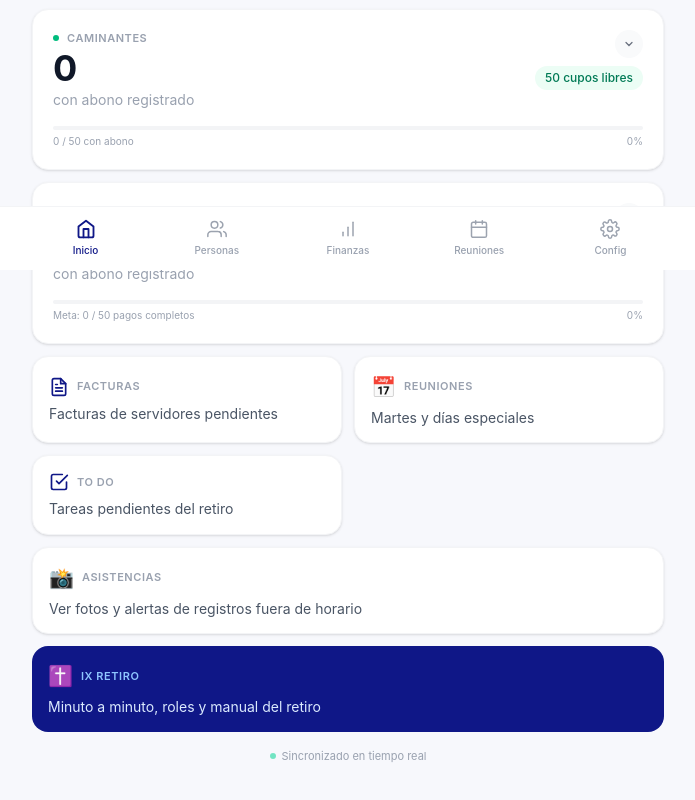
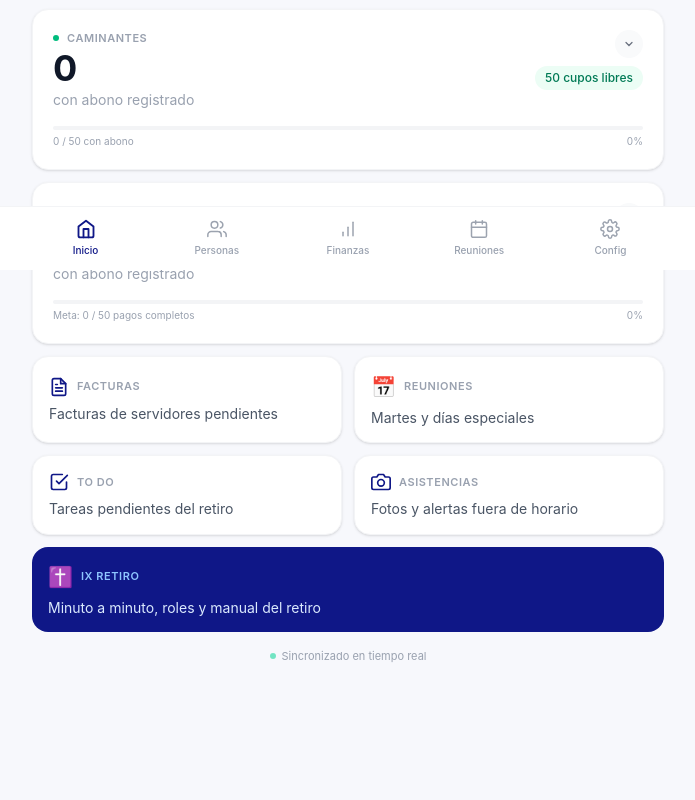
Before and after one commit to EffetaMazuren/EffetaMazuren-App, a Next.js app: page /dashboard in a window 1280 px wide. Shown: the part 530-1330 px from the top of the page, without its empty margins (292-987 px from the left). After the commit the page ends 1299 px from the top, so only its background shows below. Built offline with nearby package versions, Linux system fonts and the light colour scheme; no server answers; the database is empty.

Commit message:
Update page.tsx

```diff
--- a/app/dashboard/page.tsx
+++ b/app/dashboard/page.tsx
@@ -502,13 +502,15 @@ export default function DashboardPage() {
 
           <button
             onClick={() => router.push('/dashboard/asistencias')}
-            className="col-span-2 bg-white rounded-2xl p-4 shadow-sm border border-gray-100 text-left hover:shadow-md transition-shadow relative"
+            className="bg-white rounded-2xl p-4 shadow-sm border border-gray-100 text-left hover:shadow-md transition-shadow relative"
           >
             <div className="flex items-center gap-2 mb-2">
-              <span className="text-xl">📸</span>
+              <svg width="20" height="20" viewBox="0 0 24 24" fill="none" stroke="#0f1787" strokeWidth="2" strokeLinecap="round" strokeLinejoin="round">
+                <path d="M23 19a2 2 0 0 1-2 2H3a2 2 0 0 1-2-2V8a2 2 0 0 1 2-2h4l2-3h6l2 3h4a2 2 0 0 1 2 2z"/><circle cx="12" cy="13" r="4"/>
+              </svg>
               <span className="text-[11px] font-semibold text-gray-400 uppercase tracking-wider">Asistencias</span>
             </div>
-            <p className="text-sm text-gray-600 leading-tight">Ver fotos y alertas de registros fuera de horario</p>
+            <p className="text-sm text-gray-600 leading-tight">Fotos y alertas fuera de horario</p>
             {(data?.alertasAsistencia ?? 0) > 0 && (
               <span className="absolute top-3 right-3 bg-amber-500 text-white text-[10px] font-bold w-5 h-5 rounded-full flex items-center justify-center">
                 {data?.alertasAsistencia}
```
